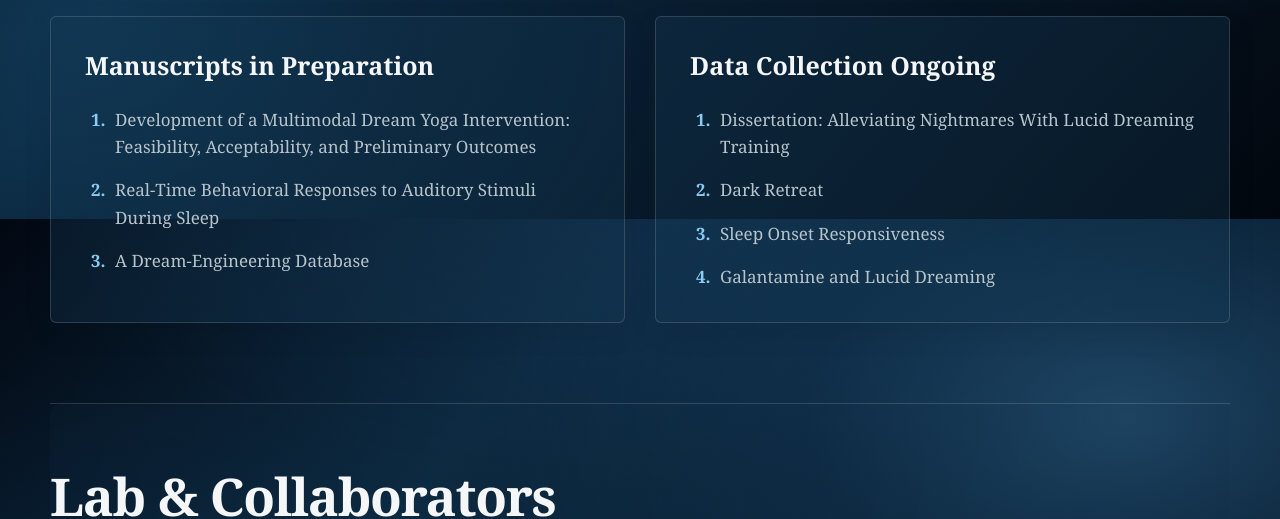
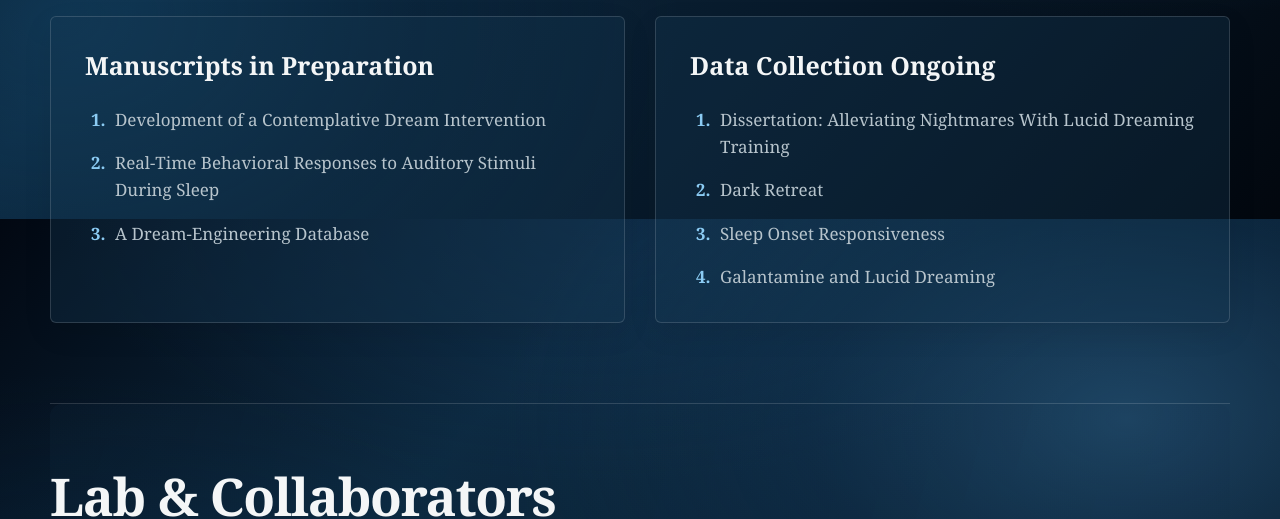
Before and after one commit to danielmorris97/danielmorris97, a plain HTML site: page research.html in a window 1280 px wide. Shown: the part 581-1100 px from the top of the page. Drawn offline with Linux system fonts and the light colour scheme.

Commit message:
Update title of dream intervention in research.html

```diff
--- a/research.html
+++ b/research.html
@@ -753,8 +753,7 @@
                 <ol>
 
                     <li>
-                        Development of a Multimodal Dream Yoga Intervention:
-                        Feasibility, Acceptability, and Preliminary Outcomes
+                        Development of a Contemplative Dream Intervention
                     </li>
 
                     <li>
```
